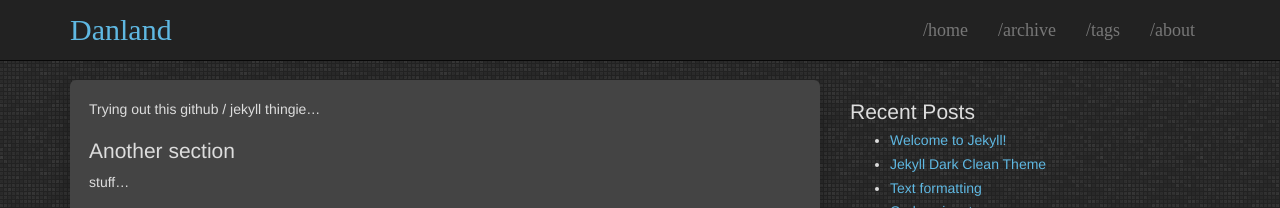
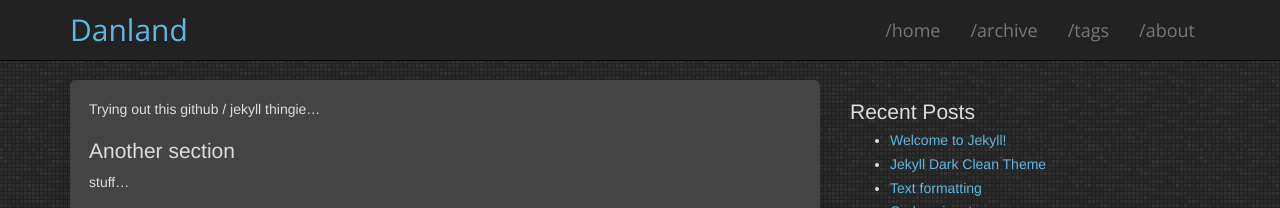
Before and after one commit to g0blue/g0blue.github.io, a Jekyll site: the page built from index.md, in a window 1280 px wide. Shown: the top 208 px of the page. Built offline with Jekyll 4.4.1, drawn with Linux system fonts in a browser that asks for light colours.

Commit message:
[danland] Change fonts

```diff
--- a/_includes/header.html
+++ b/_includes/header.html
@@ -9,6 +9,8 @@
   <title>{{ site.name }}{% if page.title %} | {{ page.title }} {% endif %}</title>
   <meta name="theme-color" content="#222222" />
   <meta name="viewport" content="width=device-width, initial-scale=1.0">
+  <link href="https://fonts.googleapis.com/css?family=Open+Sans|Source+Sans+Pro" rel="stylesheet">
+  <link href="{{ '/assets/css/font-awesome/css/font-awesome.min.css' | relative_url }}" rel="stylesheet">
   <script src="{{ '/assets/js/jquery.min.js' | relative_url }}"></script>
   <script src="{{ '/assets/js/bootstrap.min.js' | relative_url }}"></script>
   <script src="{{ '/assets/js/header.js' | relative_url }}"></script>
@@ -16,7 +18,6 @@
   <link href="{{ '/assets/css/bootstrap.min.css' | relative_url }}" rel="stylesheet">
   <link href="{{ '/assets/css/theme.css' | relative_url }}" rel="stylesheet">
   <link href="{{ '/assets/css/syntax.css' | relative_url }}" rel="stylesheet">
-  <link href="{{ '/assets/css/font-awesome/css/font-awesome.min.css' | relative_url }}" rel="stylesheet">
 </head>
 
 <body>
--- a/assets/css/theme.scss
+++ b/assets/css/theme.scss
@@ -240,7 +240,7 @@ nav a {
   padding-bottom: 20px !important;
   @include transition(color 0.31s);
   font-size: 18px;
-  font-family: Ubuntu;
+  font-family: 'Open Sans', Ubuntu;
   -webkit-transition: all 0.7s ease;
   transition: all 0.7s ease;
 }
```
Also changed, not shown: 4 other files.
